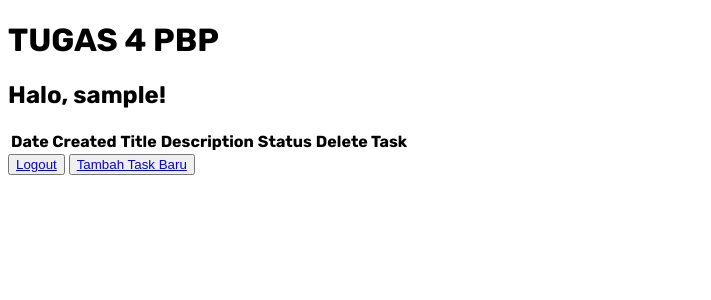
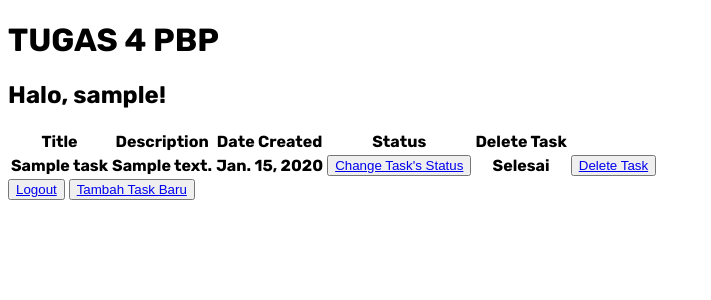
Before and after one commit to ramyanareswari/TUGAS-2-PBP, a Django app: page /todolist/ in a window 1280 px wide. Shown: the top 300 px of the page, without its empty margins (0-711 px from the left). Run offline with Django 4.2, Linux system fonts and the light colour scheme; a user stored in the database is signed in; tables that the repository leaves empty hold one stand-in row (values such as "Sample post"); lists and menus that the app fills with data are empty.

Commit message:
Edited html

```diff
--- a/todolist/templates/todolist.html
+++ b/todolist/templates/todolist.html
@@ -17,20 +17,25 @@
   <table>
     <thead>
       <tr 2px 2px #ababab;>
-        <th>Date Created</th>
         <th>Title</th>
         <th>Description</th>
+        <th>Date Created</th>
         <th>Status</th>
         <th>Delete Task</th>
       </tr>
     </thead>
 
     <tbody>
-      {% for task in todolist_user %}
+      {% for task in task_data %}
       <tr>
-        <th>{{task.date}}</th>
         <th>{{task.title}}</th>
         <th>{{task.description}}</th>
+        <th>{{task.date}}</th>
+
+        <td>
+          <button><a href="{% url 'todolist:change-status' task.id %}">Change Task's Status</a></button>
+        </td>
+
         <th>
           {% if task.is_finished %}
           Selesai
@@ -38,7 +43,11 @@
           Belum Selesai
           {% endif %}
         </th>
+
+        <td>
+          <button><a href="{% url 'todolist:delete-task' task.id %}">Delete Task</a></button>
         </td>
+
       </tr>
       {% endfor %}
     </tbody>
--- a/todolist/views.py
+++ b/todolist/views.py
@@ -66,3 +66,14 @@
     response = HttpResponseRedirect(reverse('todolist:login'))
     response.delete_cookie('last_login')
     return response
+
+def delete_task(request, id):
+    task = Task.objects.get(id=id)
+    task.delete()
+    return redirect("todolist:show_todolist")
+
+def change_status(request, id):
+    task = Task.objects.get(id=id)
+    task.is_finished = not task.is_finished
+    task.save()
+    return redirect("todolist:show_todolist")
```
Also changed, not shown: todolist/migrations/0001_initial.py (deleted), todolist/migrations/0002_remove_task_status.py (deleted).
